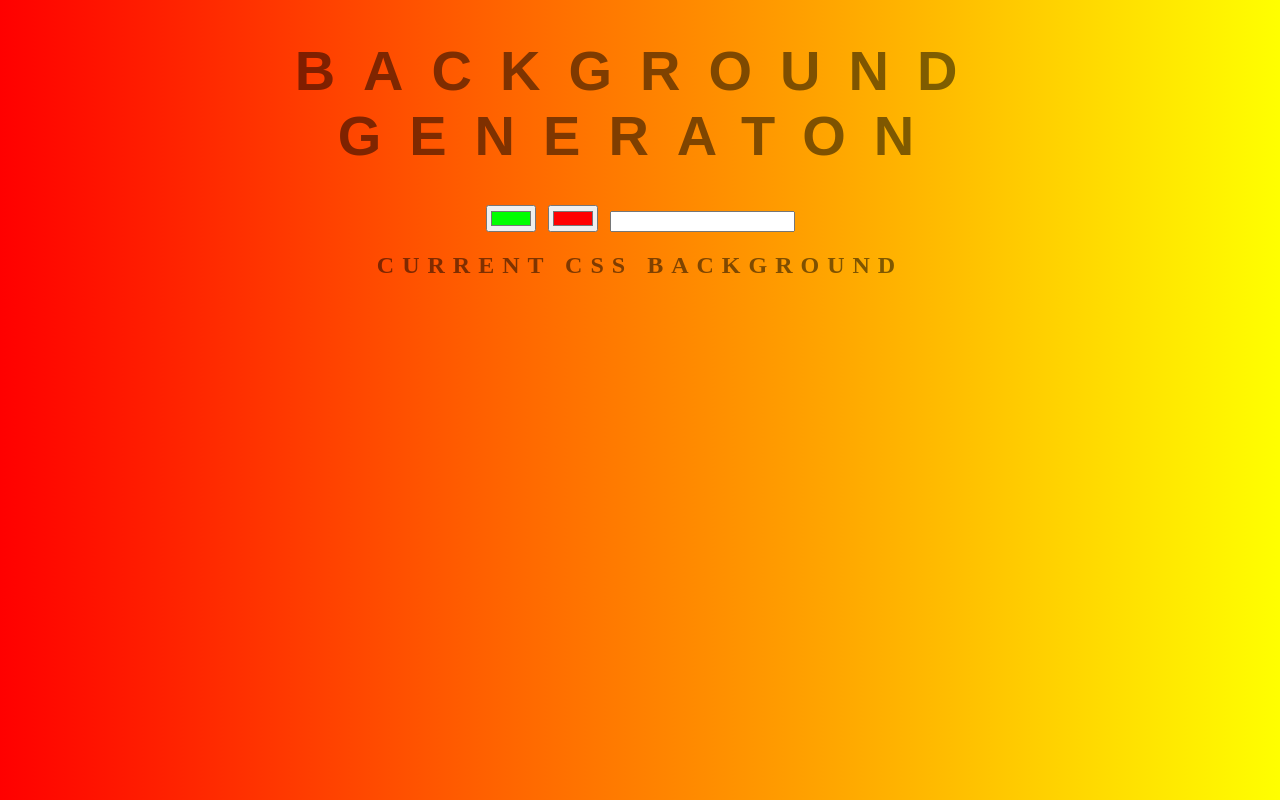
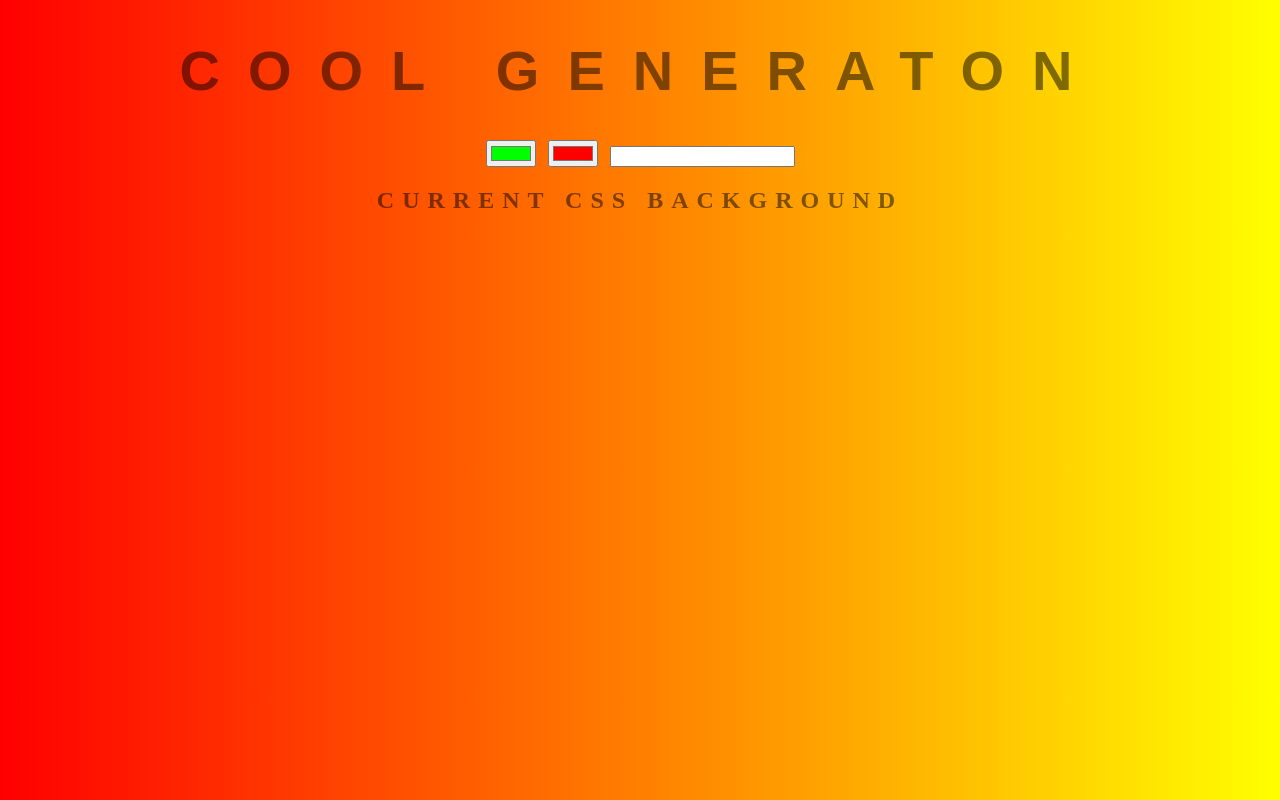
Before and after one commit to Nazmul-dot/Background-Generator, a plain HTML site: page index.html in a window 1280 px wide. Drawn offline with Linux system fonts and the light colour scheme.

Commit message:
title changing

```diff
--- a/index.html
+++ b/index.html
@@ -7,7 +7,7 @@
     <link rel="stylesheet" href="bg.css">
 </head>
 <body id="gradient">
-    <h1>background Generaton</h1>
+    <h1>cool Generaton</h1>
     <input id="color1" type="color" name="colo1" value="#00ff00">
     <input id="color2" type="color" name="colo2" value="#ff0000">
     <input type="text">
```
